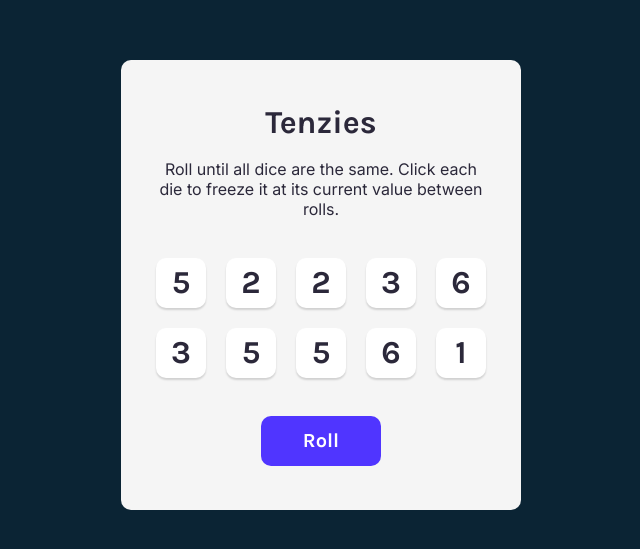
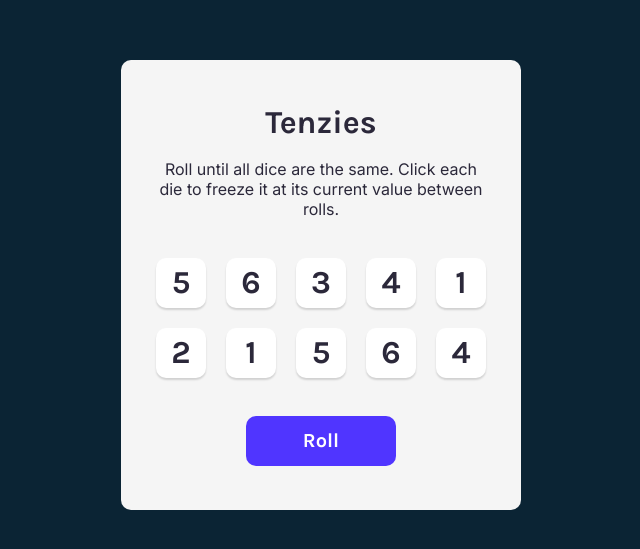
Before and after one commit to donatmarton/learning-react, a React (Create React App) app in the folder tenzies/: page / in a window 1280 px wide. Shown: the part 115-664 px from the top of the page, without its empty margins (319-959 px from the left). Built offline with nearby package versions, Linux system fonts and the light colour scheme.

Commit message:
game can be won and restarted

```diff
--- a/tenzies/src/App.js
+++ b/tenzies/src/App.js
@@ -1,14 +1,17 @@
 import React from "react"
 import Die from "./components/Die";
+import Confetti from "react-confetti"
 
 function App() {
-  const [dice, setDice] = React.useState(() => {
-    // state initialization
+  const [tenzies, setTenzies] = React.useState(false);
+  const [dice, setDice] = React.useState(generateAllDice());
+
+  function generateAllDice() {
     const randomDieValues = generateRandomDieValues();
     return randomDieValues.map((value, index) => {
       return {id:index, isHeld:false, value:value}
     })
-  });
+  }
 
   function generateRandomDieValues() {
     let dieValues = [];
@@ -47,6 +50,22 @@ function App() {
     })
   }
 
+  function startNewGame() {
+    setDice(generateAllDice());
+    setTenzies(false);
+  }
+
+  React.useEffect( () => {
+    let firstValue = dice[0].value;
+    let isAllSame = dice.every(die => die.value === firstValue);
+    let isAllHeld = dice.every(die => die.isHeld);
+
+    if (isAllHeld && isAllSame) {
+      setTenzies(true);
+      console.log("congrats")
+    }
+  }, [dice])
+
   return (
     <main className="app">
       <h1 className="title">Tenzies</h1>
@@ -56,10 +75,11 @@ function App() {
       </div>
       <button
         className="roll-button"
-        onClick={rollDice}
+        onClick={tenzies ? startNewGame : rollDice}
       >
-        Roll
+        {tenzies ? "New Game" : "Roll"}
       </button>
+      {tenzies && <Confetti />}
     </main>
   );
 }
--- a/tenzies/src/style.css
+++ b/tenzies/src/style.css
@@ -65,7 +65,7 @@ body {
   font-family: 'Karla', sans-serif;
   font-size: 1.25rem;
   height:  50px;
-  width: 120px;
+  width: 150px;
   border: none;
   border-radius: 10px;
   font-weight: bold;
```
